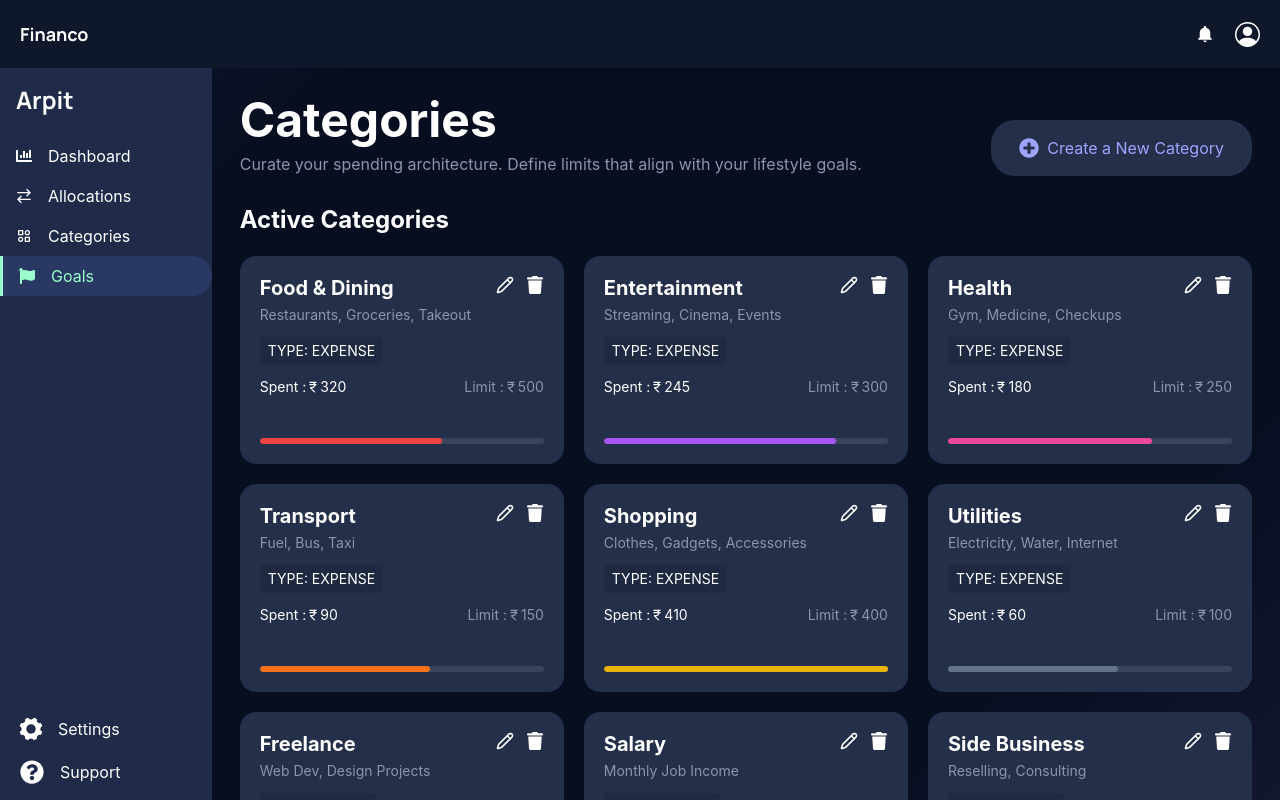
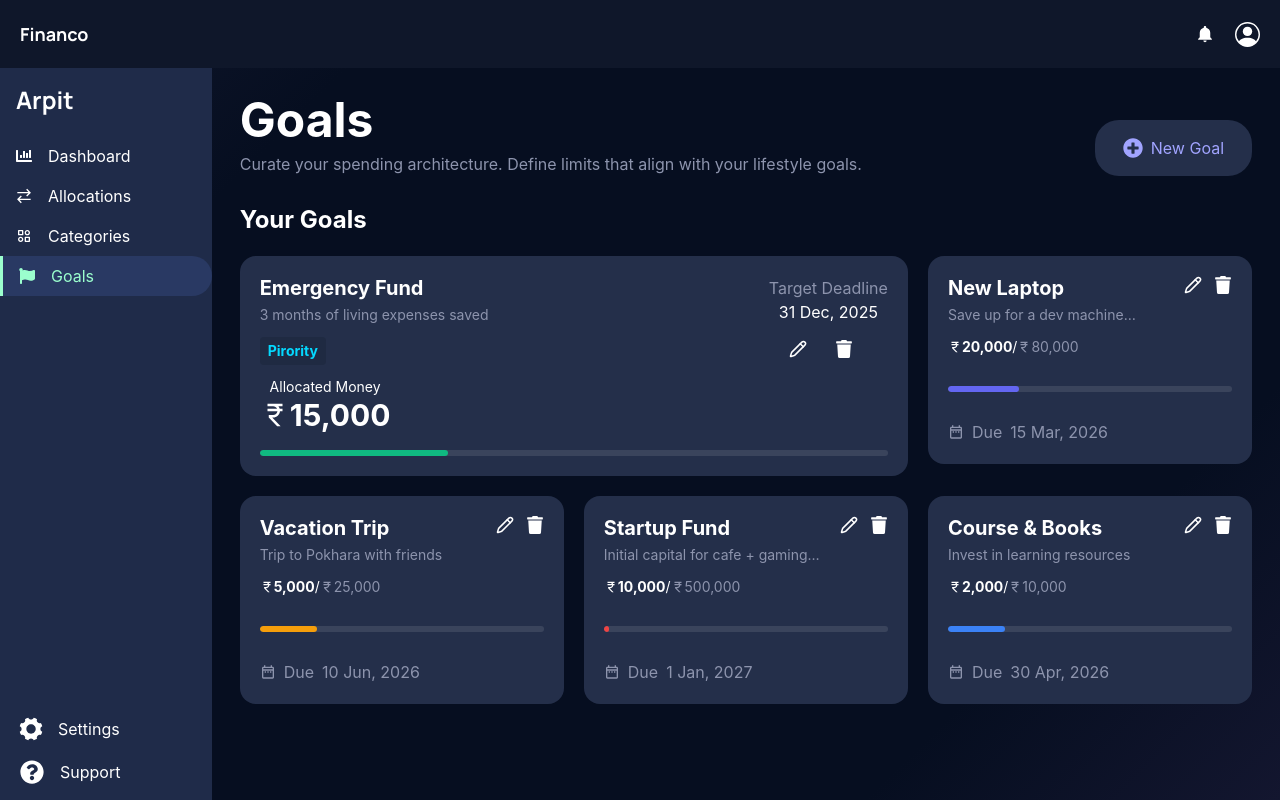
Before and after one commit to Rekcah97/Financo, a React (Vite) app in the folder frontend/: page /Goals in a window 1280 px wide. Built offline with nearby package versions, Linux system fonts and the light colour scheme.

Commit message:
Feat: Goals component and Goalcard component

```diff
--- a/frontend/src/App.jsx
+++ b/frontend/src/App.jsx
@@ -20,7 +20,7 @@ function App() {
             <main className="p-7 w-full overflow-y-auto">
               <Routes>
                 <Route path="/Categories" element={<Categories />} />
-
+                <Route path="/Goals" element={<Goals />} />
                 <Route path="*" element={<Categories />} />
               </Routes>
             </main>
--- /dev/null
+++ b/frontend/src/components/PageElement/SidebarComponent/Goals.jsx
@@ -0,0 +1,99 @@
+import React from "react";
+import { FaPlusCircle } from "react-icons/fa";
+import GoalsCard from "./GoalsCard";
+function Goals() {
+  const goals = [
+    {
+      id: 1,
+      name: "Emergency Fund",
+      desc: "3 months of living expenses saved",
+      allocated: "15,000",
+      target: "50,000",
+      date: "31 Dec, 2025",
+      color: "#10b981",
+      priority: true,
+    },
+    {
+      id: 2,
+      name: "New Laptop",
+      desc: "Save up for a dev machine upgrade",
+      allocated: "20,000",
+      target: "80,000",
+      date: "15 Mar, 2026",
+      color: "#6366f1",
+    },
+    {
+      id: 3,
+      name: "Vacation Trip",
+      desc: "Trip to Pokhara with friends",
+      allocated: "5,000",
+      target: "25,000",
+      date: "10 Jun, 2026",
+      color: "#f59e0b",
+    },
+    {
+      id: 4,
+      name: "Startup Fund",
+      desc: "Initial capital for cafe + gaming hub",
+      allocated: "10,000",
+      target: "500,000",
+      date: "1 Jan, 2027",
+      color: "#ef4444",
+    },
+    {
+      id: 5,
+      name: "Course & Books",
+      desc: "Invest in learning resources",
+      allocated: "2,000",
+      target: "10,000",
+      date: "30 Apr, 2026",
+      color: "#3b82f6",
+    },
+  ];
+  return (
+    <div className="flex flex-col gap-7 ">
+      <div className="flex items-end w-full justify-between">
+        <div className="flex flex-col gap-2 ">
+          <h2 className=" font-bold text-5xl">Goals</h2>
+          <p className="text-[var(--text-secondary)]">
+            Curate your spending architecture. Define limits that align with
+            your lifestyle goals.
+          </p>
+        </div>
+        <div>
+          <button className="hidden sm:flex items-center text-[var(--primary)] cursor-pointer gap-2 bg-[var(--button)] px-7 py-4 rounded-3xl hover:opacity-80">
+            <FaPlusCircle className="text-xl" />
+            New Goal
+          </button>
+        </div>
+      </div>
+      <div className="flex flex-col gap-5 ">
+        <div>
+          <h3 className="font-bold text-2xl">Your Goals</h3>
+        </div>
+
+        <div
+          className="grid gap-5"
+          style={{
+            gridTemplateColumns: "repeat(auto-fill, minmax(250px, 1fr))",
+          }}
+        >
+          {goals.map((goal) => (
+            <GoalsCard
+              key={goal.id}
+              name={goal.name}
+              desc={goal.desc}
+              allocated={goal.allocated}
+              target={goal.target}
+              date={goal.date}
+              color={goal.color}
+              priority={goal.priority}
+            />
+          ))}
+        </div>
+      </div>
+    </div>
+  );
+}
+
+export default Goals;
--- /dev/null
+++ b/frontend/src/components/PageElement/SidebarComponent/GoalsCard.jsx
@@ -0,0 +1,125 @@
+import React from "react";
+import { MdCurrencyRupee } from "react-icons/md";
+import { FaTrash } from "react-icons/fa";
+import { LuPencil } from "react-icons/lu";
+import { MdOutlineDateRange } from "react-icons/md";
+
+function GoalsCard({ name, desc, allocated, target, date, color, priority }) {
+  const percentage =
+    (parseFloat(allocated.replace(/,/g, "")) /
+      parseFloat(target.replace(/,/g, ""))) *
+    100;
+  if (priority === true) {
+    return (
+      <div className="col-span-2 flex flex-col justify-between bg-[var(--button)] rounded-2xl p-5 gap-3 h-55">
+        <div className="flex justify-between">
+          <div>
+            <div className="flex flex-col gap-3">
+              <div className="flex justify-between items-start">
+                <div className="flex flex-col gap-1 min-w-0 flex-1">
+                  <h2 className="font-bold text-xl leading-tight line-clamp-1">
+                    {name}
+                  </h2>
+                  <p className="text-[var(--text-secondary)] text-sm line-clamp-1">
+                    {desc}
+                  </p>
+                </div>
+              </div>
+              <div>
+                <p className="bg-[#1f2a42] inline-block px-2 py-1 rounded text-sm font-bold text-[var(--neon-Blue)]">
+                  Pirority
+                </p>
+              </div>
+              <div className="flex items-center ">
+                <p className="flex flex-col items-center text-sm">
+                  Allocated Money
+                  <b className="flex items-center text-3xl">
+                    <MdCurrencyRupee /> {allocated}
+                  </b>
+                </p>
+              </div>
+            </div>
+          </div>
+          <div>
+            <div className="flex flex-col gap-2">
+              {" "}
+              <div>
+                <p className="text-[var(--text-secondary)]">Target Deadline</p>
+                <p className="flex justify-center">{date}</p>
+              </div>
+              <div className="flex items-center gap-3 text-lg shrink-0 ml-3">
+                <button className="cursor-pointer hover:text-[var(--tertiary-dark)] p-2">
+                  <LuPencil />
+                </button>
+                <button className="cursor-pointer hover:text-red-400 p-2">
+                  <FaTrash />
+                </button>
+              </div>
+            </div>
+          </div>
+        </div>
+
+        <div className="w-full h-1.5 bg-white/10 rounded-full overflow-hidden">
+          <div
+            className="h-full rounded-full transition-all"
+            style={{ width: `${percentage}%`, backgroundColor: color }}
+          />
+        </div>
+      </div>
+    );
+  }
+
+  return (
+    <div className="flex flex-col justify-between bg-[var(--button)] rounded-2xl p-5 gap-3 h-52">
+      <div className="flex flex-col gap-3">
+        <div className="flex justify-between items-start">
+          <div className="flex flex-col gap-1 min-w-0 flex-1">
+            <h2 className="font-bold text-xl leading-tight line-clamp-1">
+              {name}
+            </h2>
+            <p className="text-[var(--text-secondary)] text-sm line-clamp-1">
+              {desc}
+            </p>
+          </div>
+          <div className="flex items-center gap-3 text-lg shrink-0 ml-3">
+            <button className="cursor-pointer hover:text-[var(--tertiary-dark)]">
+              <LuPencil />
+            </button>
+            <button className="cursor-pointer hover:text-red-400">
+              <FaTrash />
+            </button>
+          </div>
+        </div>
+
+        <div className="flex items-center justify-between">
+          <p className="flex items-center text-sm">
+            <b className="flex items-center text-sm">
+              <MdCurrencyRupee /> {allocated}
+            </b>{" "}
+            /{" "}
+            <span className="flex items-center text-sm text-[var(--text-secondary)]">
+              {" "}
+              <MdCurrencyRupee /> {target}
+            </span>
+          </p>
+        </div>
+      </div>
+
+      <div className="w-full h-1.5 bg-white/10 rounded-full overflow-hidden">
+        <div
+          className="h-full rounded-full transition-all"
+          style={{ width: `${percentage}%`, backgroundColor: color }}
+        />
+      </div>
+      <div>
+        <div className="flex items-center gap-2 text-[var(--text-secondary)]">
+          <MdOutlineDateRange />
+          <p>Due</p>
+          {date}
+        </div>
+      </div>
+    </div>
+  );
+}
+
+export default GoalsCard;
```
